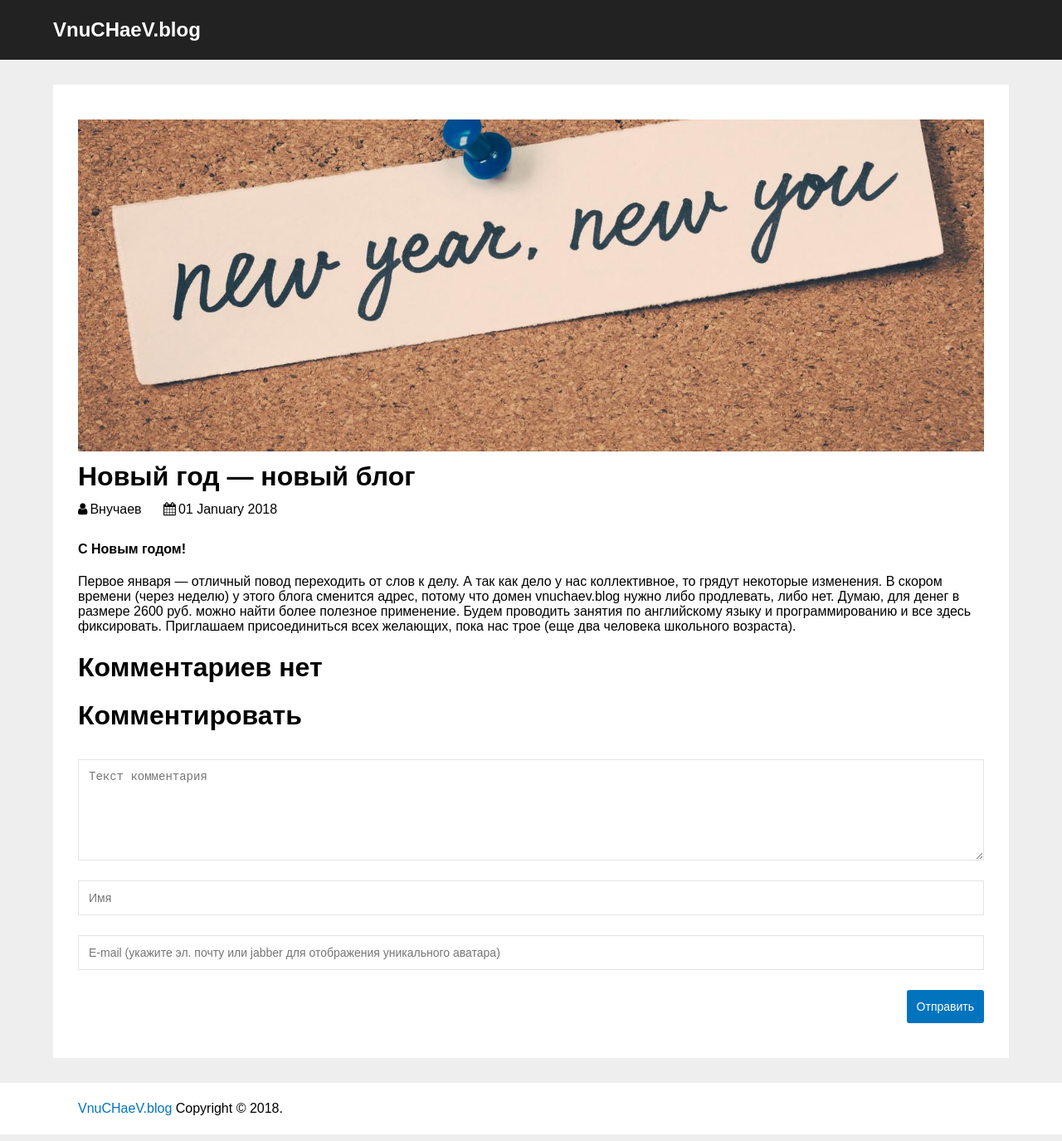
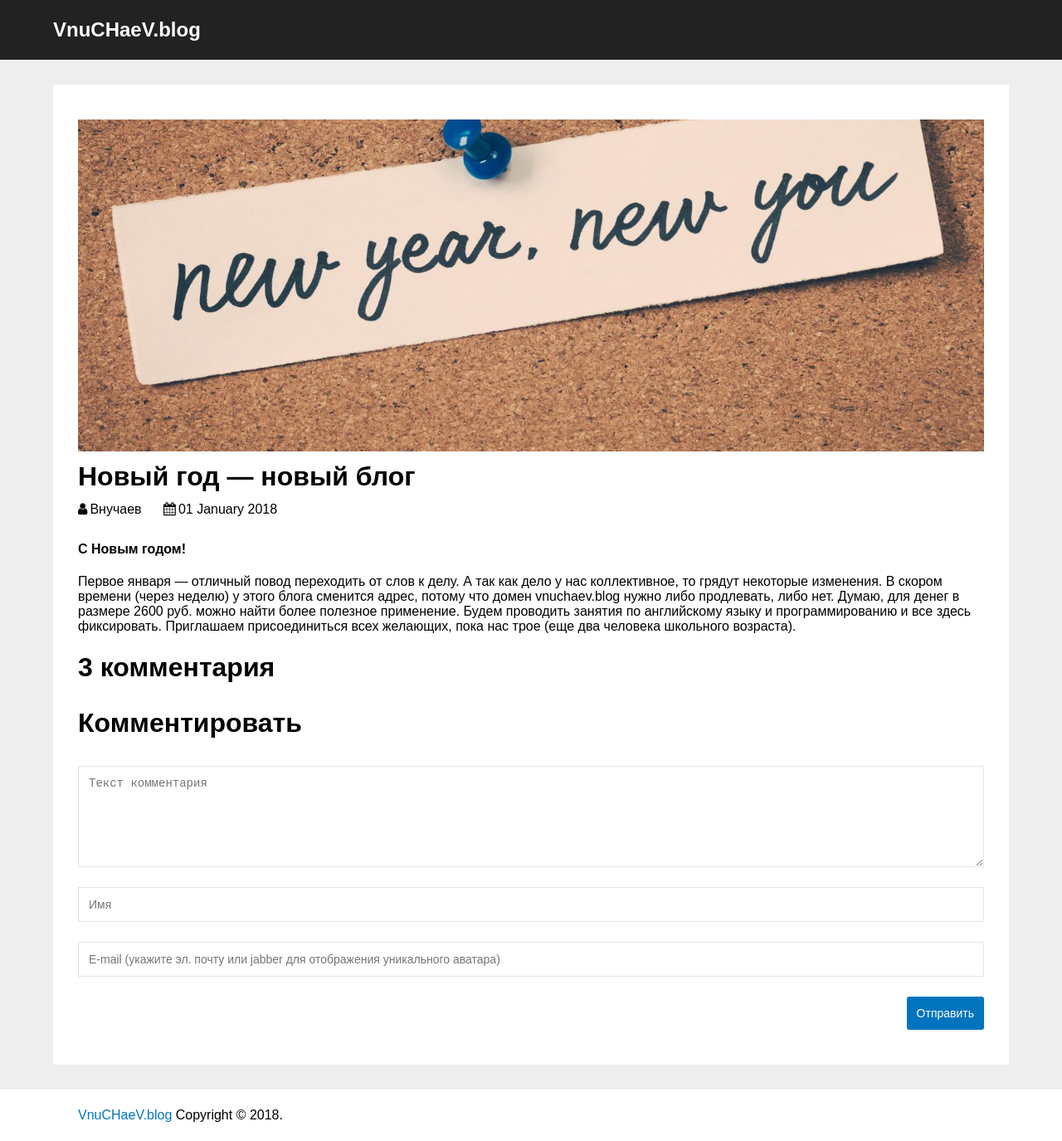
Before and after one commit to vitoyucepi/blog, a Jekyll site: the page built from _posts/2018-01-01-new-blog.md, in a window 1280 px wide. Shown: the whole page at 83% size. Built offline with Jekyll 4.4.1, drawn with Linux system fonts in a browser that asks for light colours; some of the changed lines change nothing that is shown.

Commit message:
fix copy-paste

```diff
--- a/_layouts/post.html
+++ b/_layouts/post.html
@@ -1,7 +1,7 @@
 ---
 layout: default
 ---
-{% assign comments = site.data.comments[post.slug] %}
+{% assign comments = site.data.comments[page.slug] %}
 {% if comments %}
     {% assign commentsQuantity = comments.size %}
     {% case commentsQuantity | modulo:10 %}
```
